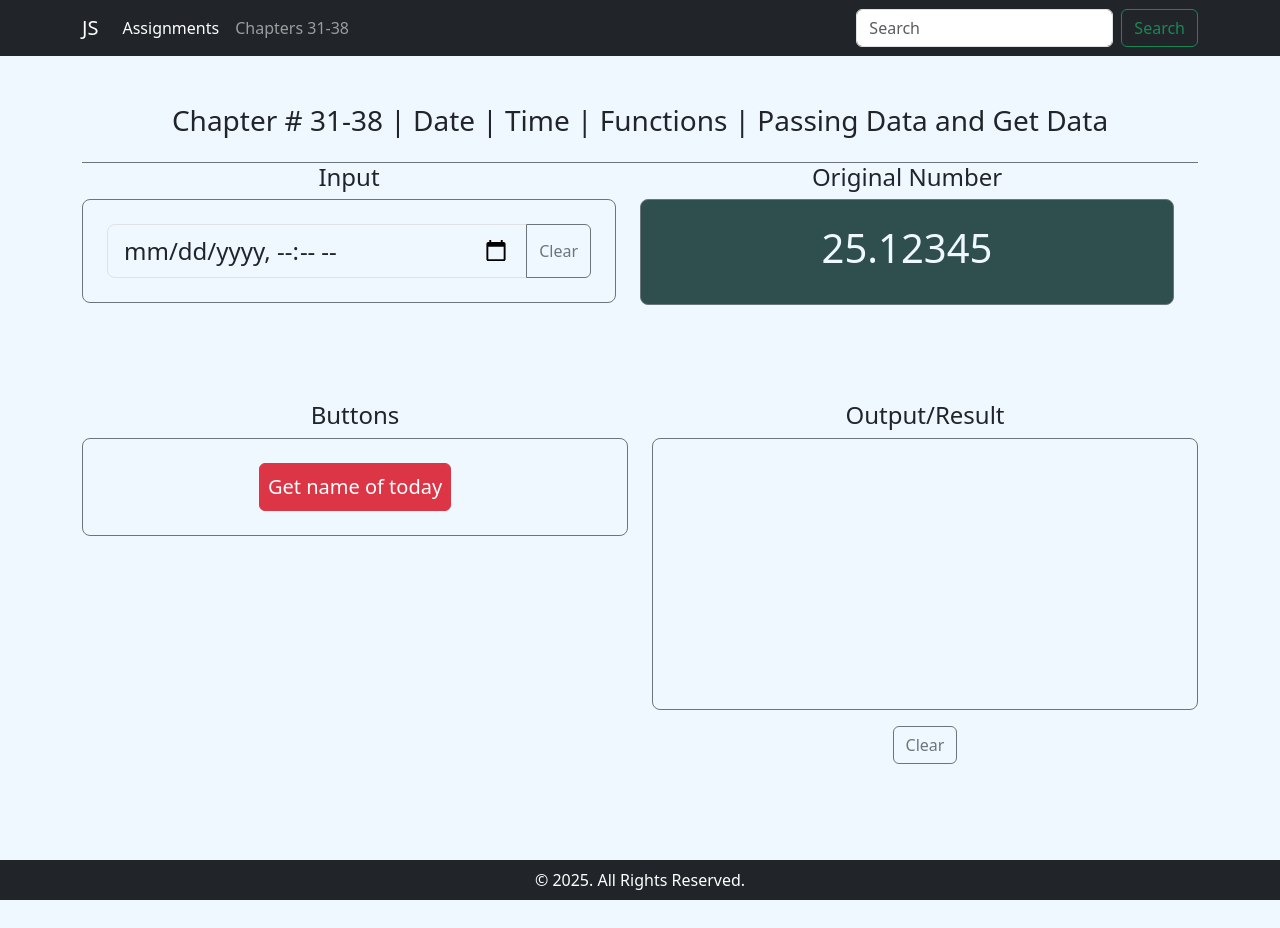
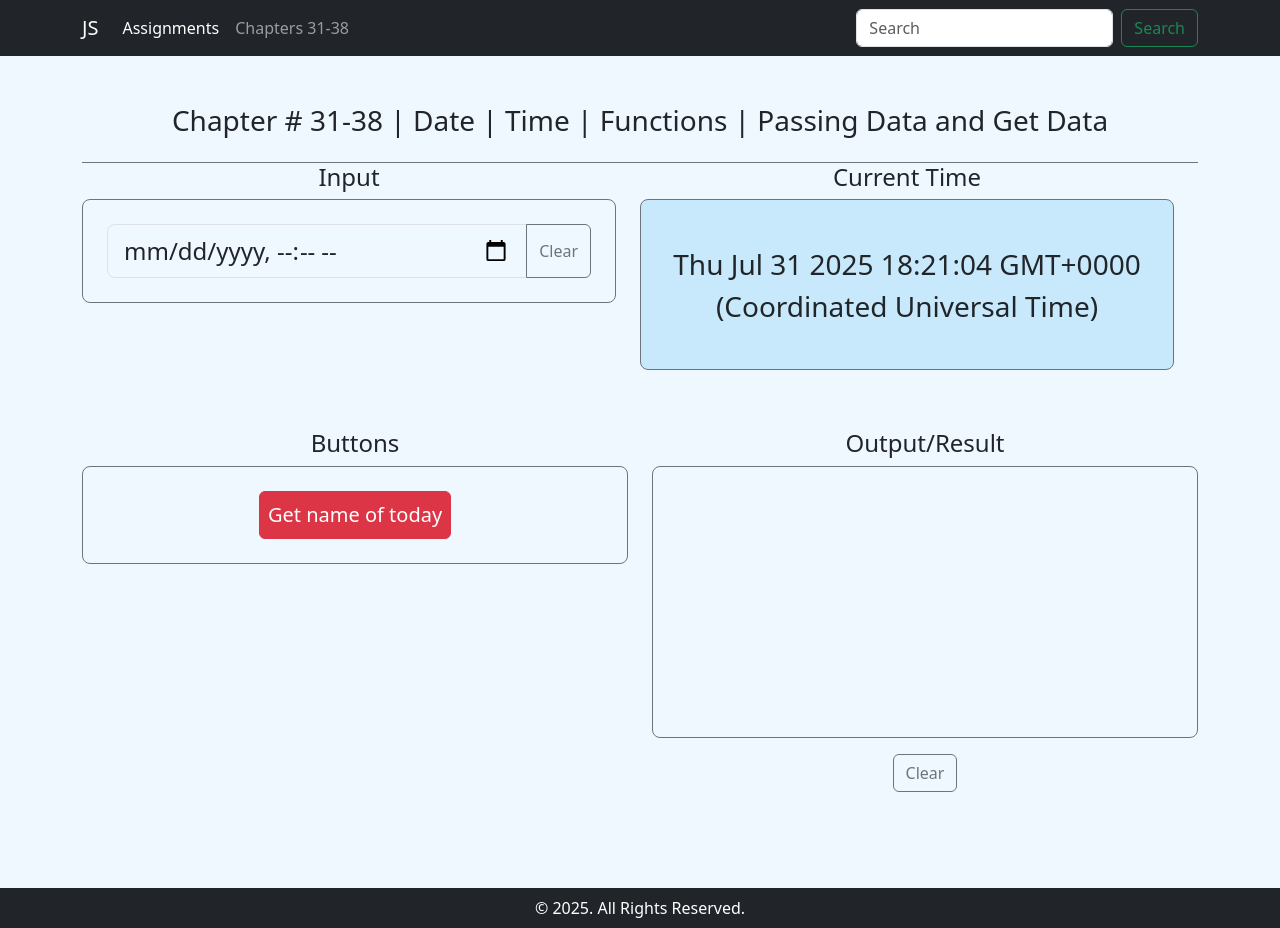
Before and after one commit to Dev-SaifAli/Javascript-Revision, a plain HTML site: page Class 07/index.html in a window 1280 px wide. Before the commit the page ends 900 px from the top, so only its background shows below. Drawn offline with nearby package versions, Linux system fonts and the light colour scheme.

Commit message:
Late nights--code

```diff
--- a/Class 07/JS/script.js
+++ b/Class 07/JS/script.js
@@ -1,3 +1,5 @@
+document.getElementById("currentTime").innerHTML = new Date();
+
 let rightNow = new Date(); // constructor | data-type is object
 
 setInterval(() => {
@@ -27,6 +29,7 @@ let dayNames = [
 // Get Name of Today
 function getNameOfToday() {
   let rightNow = new Date(); // constructor | data-type is object
+  console.log("rightNow :>> ", rightNow);
   let theDay = rightNow.getDay(); // week days number
   // showOutput(dayName);
   let nameOfToday = dayNames[theDay];
--- a/Class 07/index.html
+++ b/Class 07/index.html
@@ -70,13 +70,11 @@
                         </div>
                         <div class="col-12 col-md-6 ">
                             <div class="h-100">
-                                <h4 class="text-center">Original Number</h4>
+                                <h4 class="text-center">Current Time</h4>
 
-                                <div class="border border-secondary rounded-3 text-center p-4 originalStringBox"
-                                    style="background-color: darkslategray;">
-                                    <div class="text-center">
-                                        <h1 style="color: aliceblue;">25.12345</h1>
-                                    </div>
+                                <div class="border border-secondary rounded-3 text-center d-flex justify-content-center align-items-center  p-4  h-100"
+                                    style="background-color: rgba(4, 160, 233, 0.171);">
+                                    <div id="currentTime" class="fs-3"></div>
                                 </div>
 
 
```
Also changed, not shown: Class 07/rocket.png (added).
